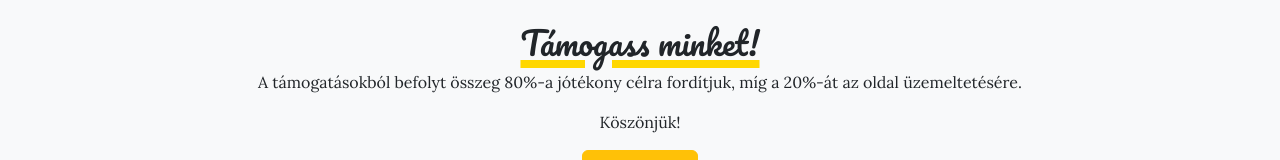
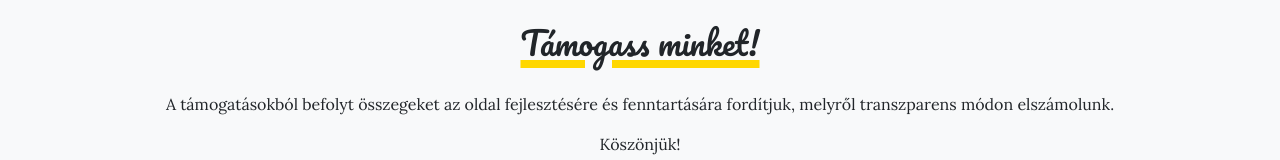
Before and after one commit to mcitomi/minerva, a React (Create React App) app in the folder frontend/: page / in a window 1280 px wide. Shown: the part 2628-2788 px from the top of the page. Built offline with nearby package versions, Linux system fonts and the light colour scheme.

Commit message:
the ruben problem

```diff
--- a/frontend/src/components/SupportUs.jsx
+++ b/frontend/src/components/SupportUs.jsx
@@ -5,7 +5,7 @@ export default () => {
         <Container className="mt-5">
             <Content
                 title={"Támogass minket!"}
-                text1={"A támogatásokból befolyt összeg 80%-a jótékony célra fordítjuk, míg a 20%-át az oldal üzemeltetésére."}
+                text1={"A támogatásokból befolyt összegeket az oldal fejlesztésére és fenntartására fordítjuk, melyről transzparens módon elszámolunk."}
                 text2={"Köszönjük!"}></Content>
             <div className="text-center" style={{marginBottom: 30}}>
                 <a href="https://buymeacoffee.com/eduminerva" target="_blank">
@@ -19,7 +19,7 @@ export default () => {
 function Content({ title, text1, text2 }) {
     return(
         <>
-            <h2>{title}</h2>
+            <h2 style={{marginBottom: 30}}>{title}</h2>
             <p>{text1}</p>
             <p>{text2}</p>
         </>
```
